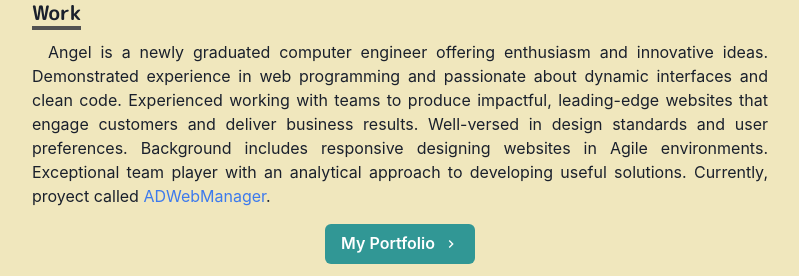
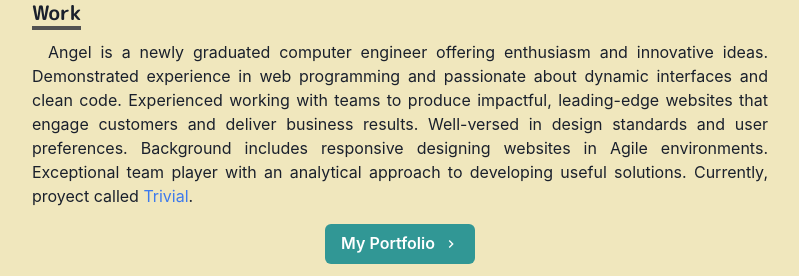
Before and after one commit to alvaldes/Homepage, a Next.js app: page / in a window 1280 px wide. Shown: the part 730-1006 px from the top of the page, without its empty margins (240-1039 px from the left). Built offline with nearby package versions, Linux system fonts and the light colour scheme.

Commit message:
Update current work

```diff
--- a/pages/index.js
+++ b/pages/index.js
@@ -85,8 +85,8 @@ const Page = () => {
             designing websites in Agile environments. Exceptional team player
             with an analytical approach to developing useful solutions.
             Currently, proyect called{' '}
-            <NextLink href="/works/adwebmanager">
-              <Link>ADWebManager</Link>
+            <NextLink href="/works/trivial">
+              <Link>Trivial</Link>
             </NextLink>
             .
           </Paragraph>
@@ -128,7 +128,7 @@ const Page = () => {
           </Paragraph>
         </Section>
 
-        <Section delay={0.3}>
+        <Section delay={0.3} id="contact">
           <Heading as="h3" variant="section-title">
             My Links
           </Heading>
```
